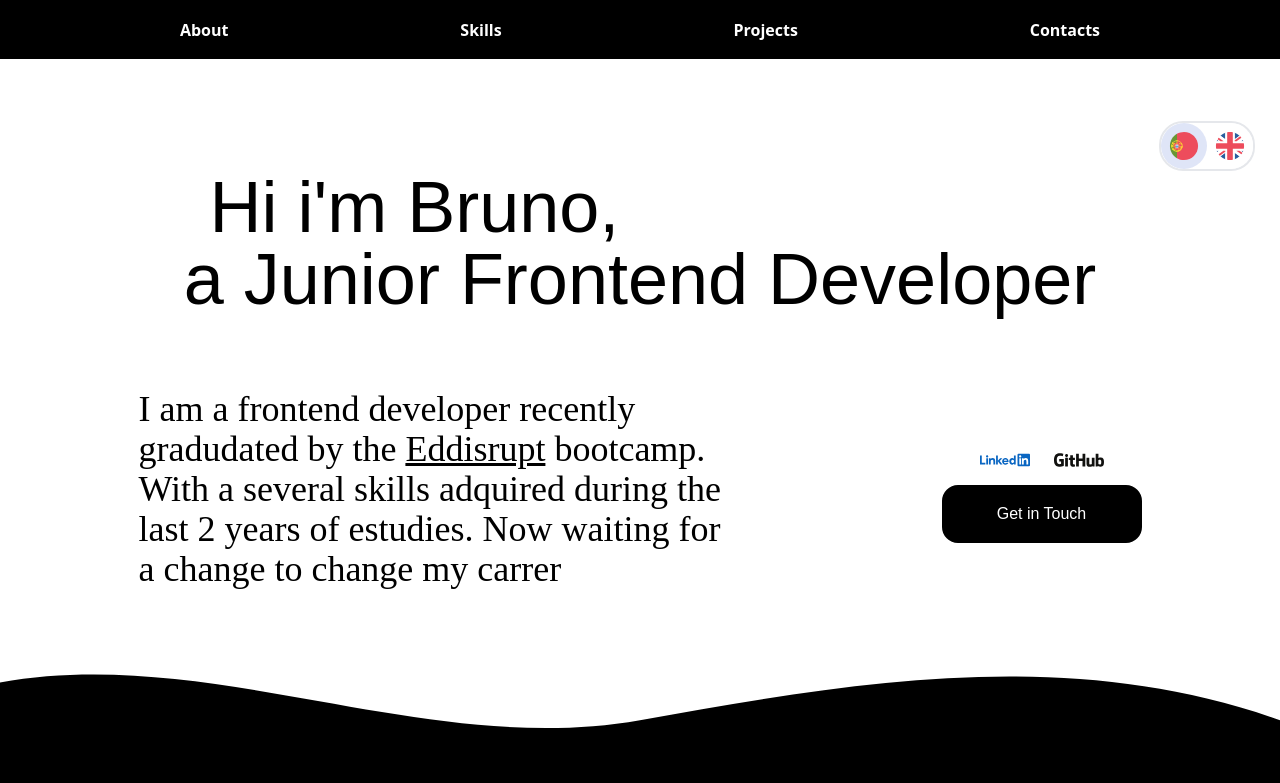
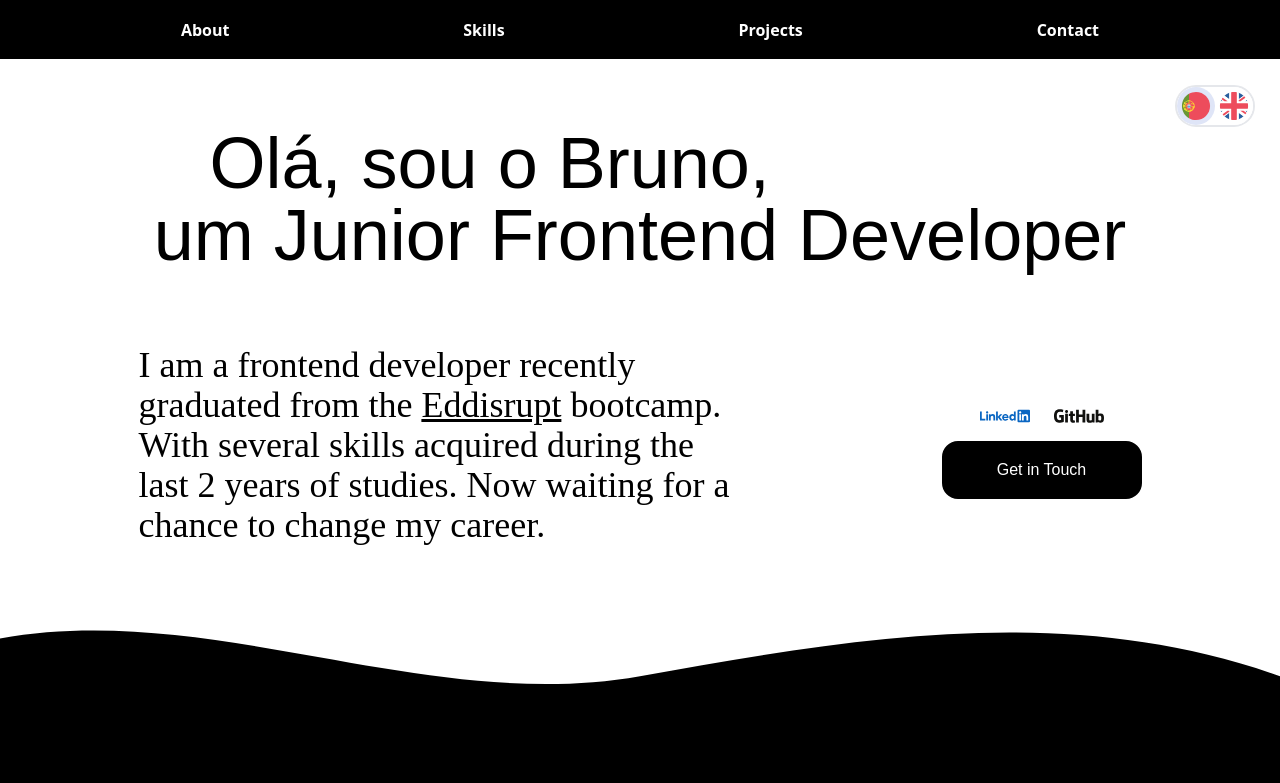
Before and after one commit to brunogabado/Portfolio, a React (Vite) app: page / in a window 1280 px wide. Shown: the top 783 px of the page. Built offline with nearby package versions, Linux system fonts and the light colour scheme.

Commit message:
Welcome section with languages option

```diff
--- a/src/components/Header.tsx
+++ b/src/components/Header.tsx
@@ -1,21 +1,26 @@
 
+import { useSelector } from 'react-redux';
 import { Link } from 'react-scroll';
+import { RootState } from '../state/store';
 
 const Header = () => {
+
+const language = useSelector((state: RootState) => state.language.language)
+
   return (
     <>
       <div className="flex justify-around items-center px-[5%] h-[60px] bg-black text-white font-mono font-semibold border-b border-white">
         <Link to="About" spy={true} smooth={true} duration={800} className="hover:animate-pulse hover:scale-150 cursor-pointer">
-          About
+          {language === "english" ? "About" : "Sobre"}
         </Link>
         <Link to="Skills" spy={true} smooth={true} duration={800} className="hover:animate-pulse hover:scale-150 cursor-pointer">
           Skills
         </Link>
         <Link to="Projects" spy={true} offset={220} smooth={true} duration={800} className="hover:animate-pulse hover:scale-150 cursor-pointer">
-          Projects
+        {language === "english" ? "Projects" : "Projetos"}
         </Link>
         <Link to="Contact" spy={true} smooth={true} duration={800} className="hover:animate-pulse hover:scale-150 cursor-pointer">
-          Contacts
+        {language === "english" ? "Contact" : "Contacto"}
         </Link>
       </div>
     </>
--- a/src/components/LanguageToggle.tsx
+++ b/src/components/LanguageToggle.tsx
@@ -17,15 +17,15 @@ const LanguageToggle = () => {
 
   return (
     <>
-      <div className="border-2 self-end rounded-3xl">
-        <label className=" self-end themeSwitcherTwo shadow-card relative inline-flex cursor-pointer rounded-full select-none items-center justify-center bg-white">
+      <div className="border-2 self-end rounded-full">
+        <label className="flex items-center themeSwitcherTwo shadow-card relative cursor-pointer rounded-full select-none items-center justify-center bg-white">
           <input type="checkbox" className="sr-only" checked={isChecked} onChange={handleToggleChange} />
-          <span className={`flex items-center rounded-full p-2 text-sm font-medium ${!isChecked ? "text-primary bg-[#dfe5f7]" : "text-body-color"}`}>
+          <span className={`flex items-center rounded-full p-2 sm:p-1 text-sm font-medium ${!isChecked ? "text-primary bg-[#dfe5f7]" : "text-body-color"}`}>
             <PortugueseFlag />
           </span>
 
           <span
-            className={`flex items-center space-x-[6px] rounded-full p-2 text-sm font-medium ${
+            className={`flex items-center space-x-[6px] rounded-full p-2 sm:p-1 text-sm font-medium ${
               isChecked ? "text-primary bg-[#dfe5f7]" : "text-body-color"
             }`}
           >
--- a/src/sections/WelcomeSections.tsx
+++ b/src/sections/WelcomeSections.tsx
@@ -3,6 +3,8 @@ import Title from "../components/Title";
 import GithubSvg from "../svg's/GithubSvg";
 import LinkedinSvg from "../svg's/LinkedinSvg";
 import LanguageToggle from "../components/LanguageToggle";
+import { useSelector } from "react-redux";
+import { RootState } from "../state/store";
 
 const WelcomeSection = () => {
   const scrollToContact = () => {
@@ -13,28 +15,45 @@ const WelcomeSection = () => {
     });
   };
 
+  const language = useSelector((state: RootState) => state.language.language);
+
   return (
     <>
-      <div className="flex flex-col p-[25px] mt-9 ">
+      <div className="flex flex-col p-[25px] ">
         <LanguageToggle />
 
         <div>
           <div className="flex sm:pl-[15%] ">
-            <Title color="black">Hi i'm Bruno,</Title>
+            <Title color="black">{language === "portuguese" ? "Hi, i'm Bruno," : "Olá, sou o Bruno,"}</Title>
           </div>
           <div className="flex justify-center">
-            <Title color="black">a Junior Frontend Developer</Title>
+            <Title color="black">{language === "portuguese" ? "a Junior Frontend Developer" : "um Junior Frontend Developer"}</Title>
           </div>
         </div>
 
         <div className="md:mt-11 w-[100%] flex flex-col gap-9 justify-around items-center py-[30px] sm:p-[30px] md:flex-row">
           <div className="max-w-[600px]">
             <h6 className="text-xl sm:text-2xl md:text-4xl font-indie-flower">
-              I am a frontend developer recently gradudated by the{" "}
-              <a className="underline hover:text-gray-500" href="https://www.eddisrupt.com/pt">
-                Eddisrupt
-              </a>{" "}
-              bootcamp. With a several skills adquired during the last 2 years of estudies. Now waiting for a change to change my carrer
+              {language === "english" ? (
+                <>
+                  I am a frontend developer recently graduated from the{" "}
+                  <a className="underline hover:text-gray-500" href="https://www.eddisrupt.com/pt">
+                    Eddisrupt
+                  </a>
+                  {" "}bootcamp. With several skills acquired during the last 2 years of studies. Now waiting for a chance to change my career.
+                </>
+              ) : (
+                <>
+                  <>
+                    Sou um frontend developer recentemento graduado pelo bootcamp da{" "}
+                    <a className="underline hover:text-gray-500" href="https://www.eddisrupt.com/pt">
+                      Eddisrupt
+                    </a>
+                    . Com múltiplas skills adquiridas durante os ultimos 2 anos de estudo e aprendizagem. Procuro agora um oportunidade para mudar de
+                    carreira.
+                  </>
+                </>
+              )}
             </h6>
           </div>
 
@@ -51,7 +70,7 @@ const WelcomeSection = () => {
               onClick={scrollToContact}
               className="w-[200px] border-2 border-black rounded-2xl p-[15px] bg-black text-white transition delay-150 duration-300 ease-in-out hover:bg-white hover:text-black hover:scale-125 transition font-anta"
             >
-              Get in Touch
+              {language === "english" ? "Get in Touch" : "Entra em contacto"}
             </button>
           </div>
         </div>
--- a/src/svg's/EnglishFlag.tsx
+++ b/src/svg's/EnglishFlag.tsx
@@ -2,14 +2,12 @@ const EnglishFlag = () => {
   return (
     <>
       <svg
-        width="30px"
-        height="30px"
         viewBox="0 0 64 64"
         xmlns="http://www.w3.org/2000/svg"
         xmlnsXlink="http://www.w3.org/1999/xlink"
         aria-hidden="true"
         role="img"
-        className="iconify iconify--emojione"
+        className="iconify iconify--emojione h-[20px] w-[20px] md:h-[30px] sm:w-[30px]"
         preserveAspectRatio="xMidYMid meet"
       >
         <g fill="#2a5f9e">
--- a/src/svg's/PortugueseFlag.tsx
+++ b/src/svg's/PortugueseFlag.tsx
@@ -2,14 +2,13 @@ const PortugueseFlag = () => {
   return (
     <>
       <svg
-        width="30px"
-        height="30px"
+
         viewBox="0 0 64 64"
         xmlns="http://www.w3.org/2000/svg"
         xmlnsXlink="http://www.w3.org/1999/xlink"
         aria-hidden="true"
         role="img"
-        className="iconify iconify--emojione"
+        className="iconify iconify--emojione h-[20px] w-[20px] md:h-[30px] sm:w-[30px]"
         preserveAspectRatio="xMidYMid meet"
       >
         <path d="M17 58V6C8 11.2 2 20.9 2 32s6 20.8 15 26z" fill="#699635"></path>
```
